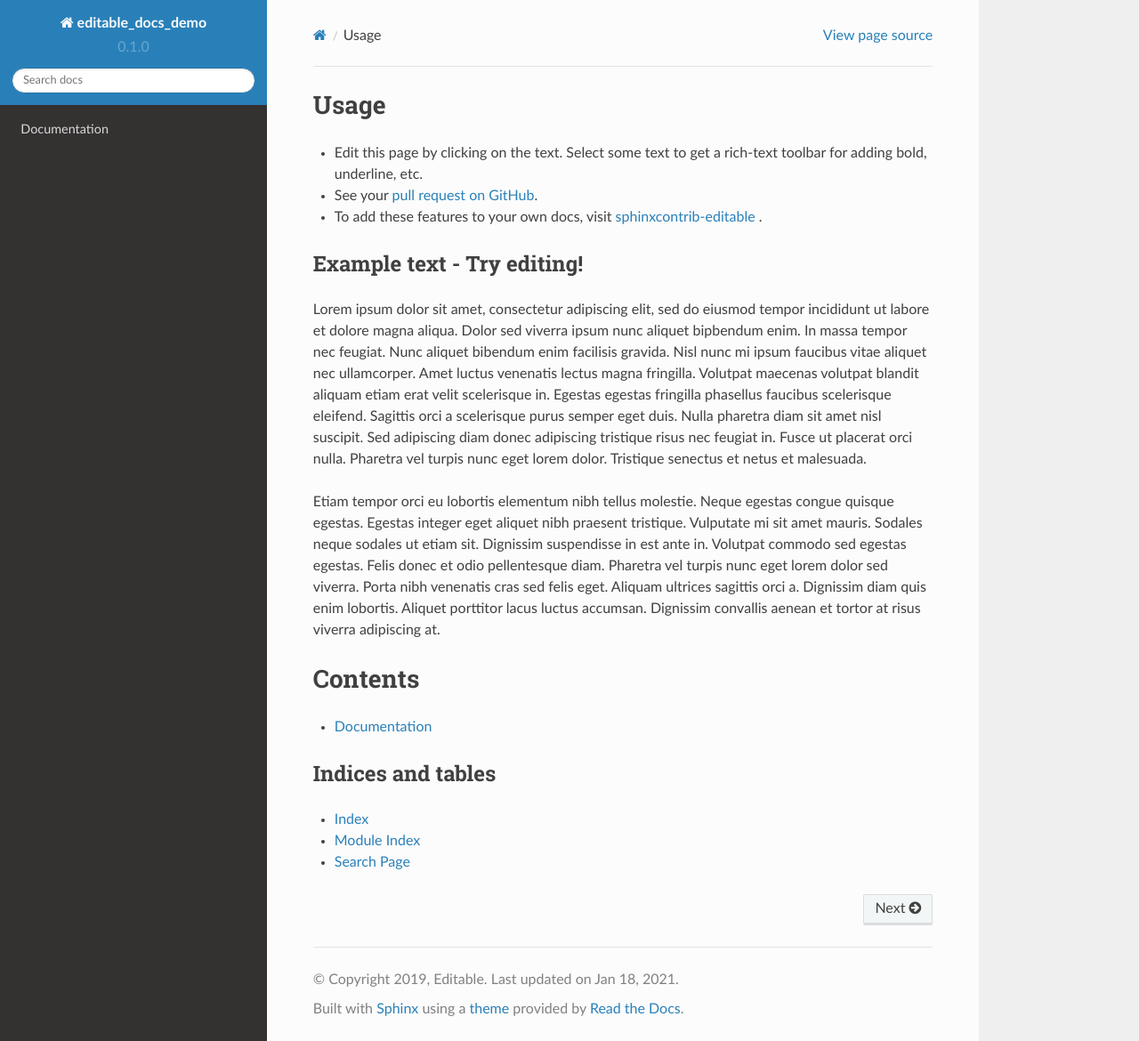
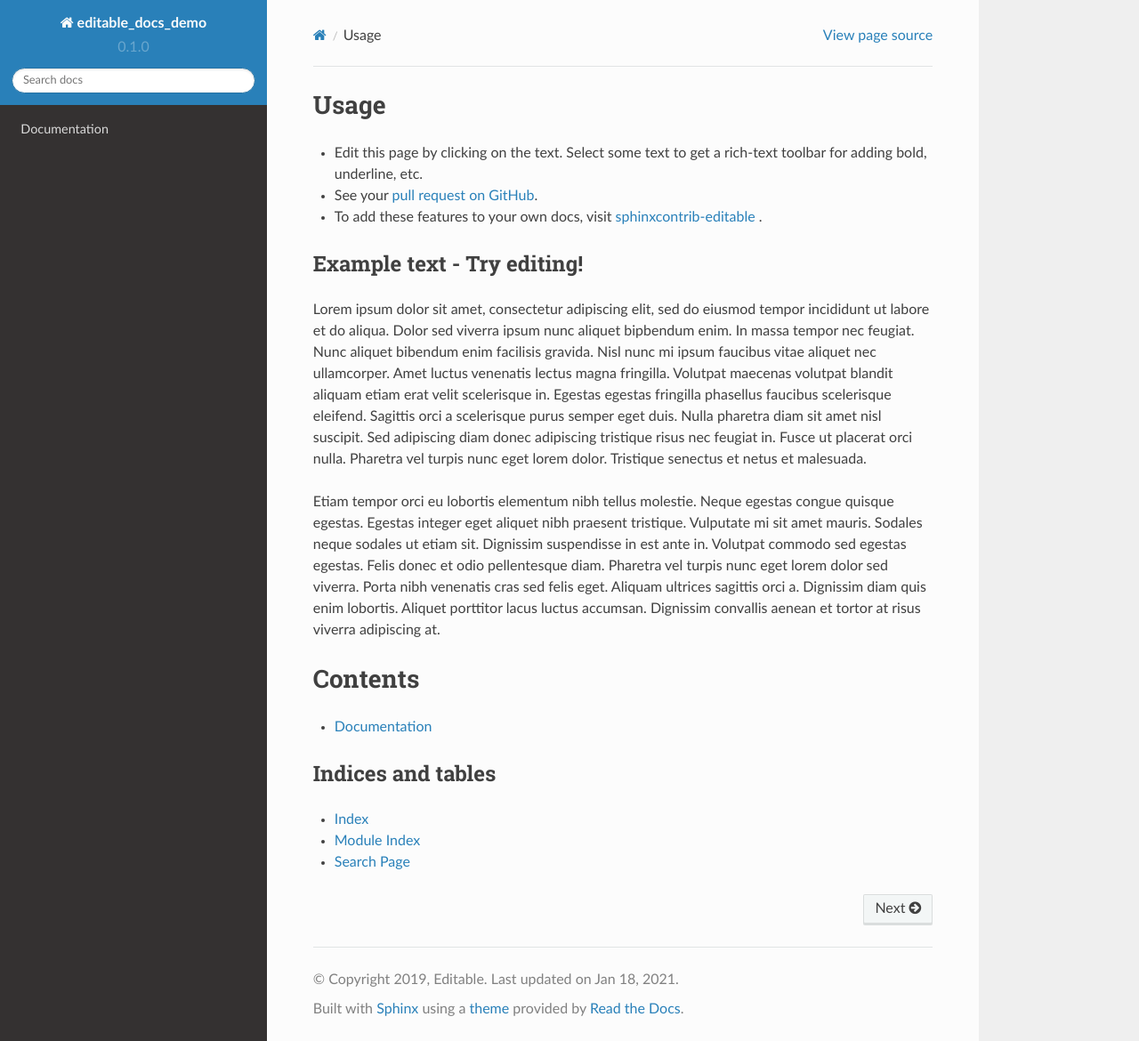
Before and after one commit to interdoc-edit-bot/editable-docs-demo, a Sphinx documentation site: the page built from docs/index.rst, in a window 1280 px wide and 1170 px high. Shown: the whole window at 89% size. Built offline with Sphinx 7.4.7 and the Read the Docs theme 2.0.0, drawn with Linux system fonts in a browser that asks for light colours.

Commit message:
Interactive edit

```diff
--- a/docs/index.rst
+++ b/docs/index.rst
@@ -12,17 +12,18 @@
 Example text - Try editing!
 ===================================
 
-Lorem ipsum dolor sit amet, consectetur adipiscing elit, sed do eiusmod tempor
-incididunt ut labore et dolore magna aliqua. Dolor sed viverra ipsum nunc
-aliquet bipbendum enim. In massa tempor nec feugiat. Nunc aliquet bibendum enim
-facilisis gravida. Nisl nunc mi ipsum faucibus vitae aliquet nec ullamcorper.
-Amet luctus venenatis lectus magna fringilla. Volutpat maecenas volutpat
-blandit aliquam etiam erat velit scelerisque in. Egestas egestas fringilla
-phasellus faucibus scelerisque eleifend. Sagittis orci a scelerisque purus
-semper eget duis. Nulla pharetra diam sit amet nisl suscipit. Sed adipiscing
-diam donec adipiscing tristique risus nec feugiat in. Fusce ut placerat orci
-nulla. Pharetra vel turpis nunc eget lorem dolor. Tristique senectus et netus
-et malesuada.
+Lorem ipsum dolor sit amet, consectetur adipiscing elit, sed do eiusmod
+tempor incididunt ut labore et do aliqua. Dolor sed viverra ipsum nunc
+aliquet bipbendum enim. In massa tempor nec feugiat. Nunc aliquet
+bibendum enim facilisis gravida. Nisl nunc mi ipsum faucibus vitae
+aliquet nec ullamcorper. Amet luctus venenatis lectus magna fringilla.
+Volutpat maecenas volutpat blandit aliquam etiam erat velit scelerisque
+in. Egestas egestas fringilla phasellus faucibus scelerisque eleifend.
+Sagittis orci a scelerisque purus semper eget duis. Nulla pharetra diam
+sit amet nisl suscipit. Sed adipiscing diam donec adipiscing tristique
+risus nec feugiat in. Fusce ut placerat orci nulla. Pharetra vel turpis
+nunc eget lorem dolor. Tristique senectus et netus et malesuada.
+
 
 Etiam tempor orci eu lobortis elementum nibh tellus molestie. Neque egestas
 congue quisque egestas. Egestas integer eget aliquet nibh praesent tristique.
```
